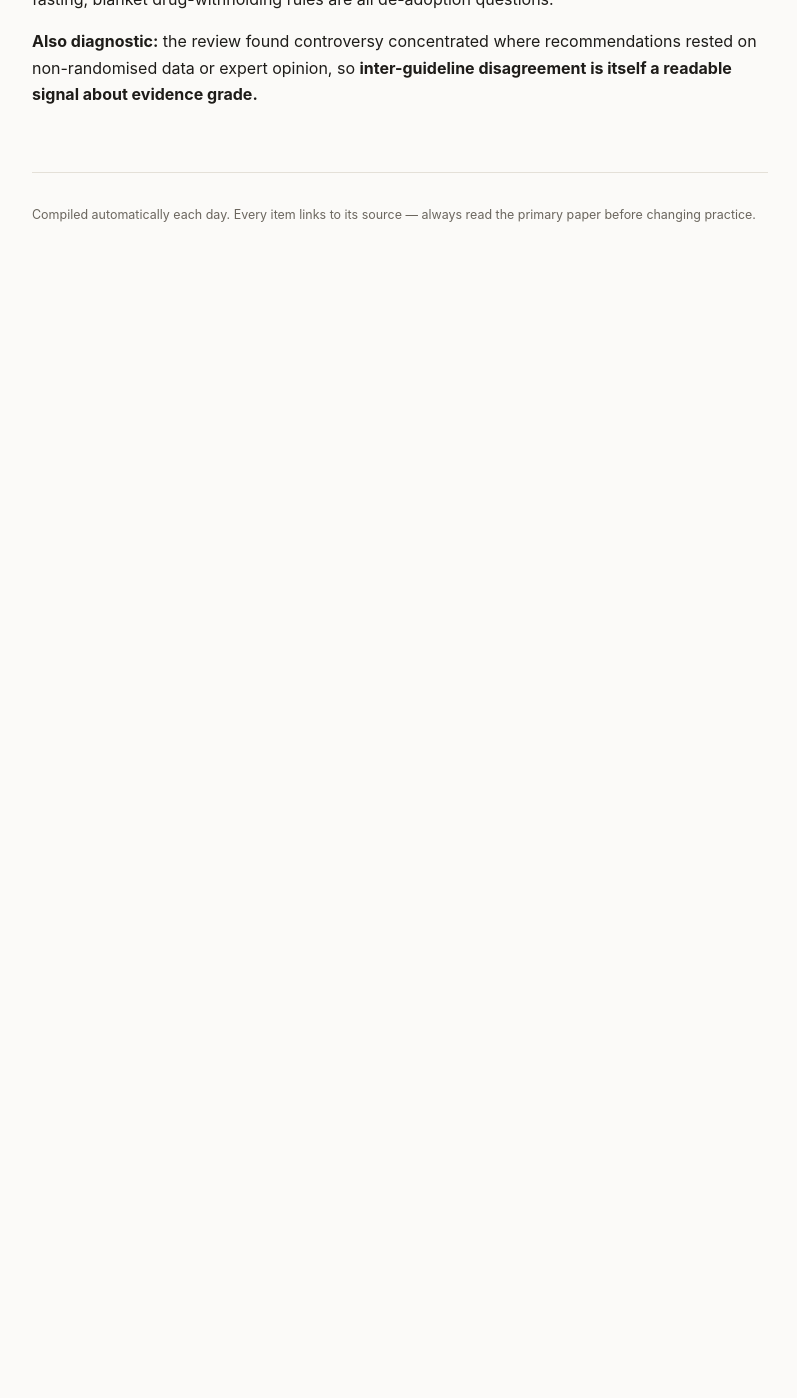
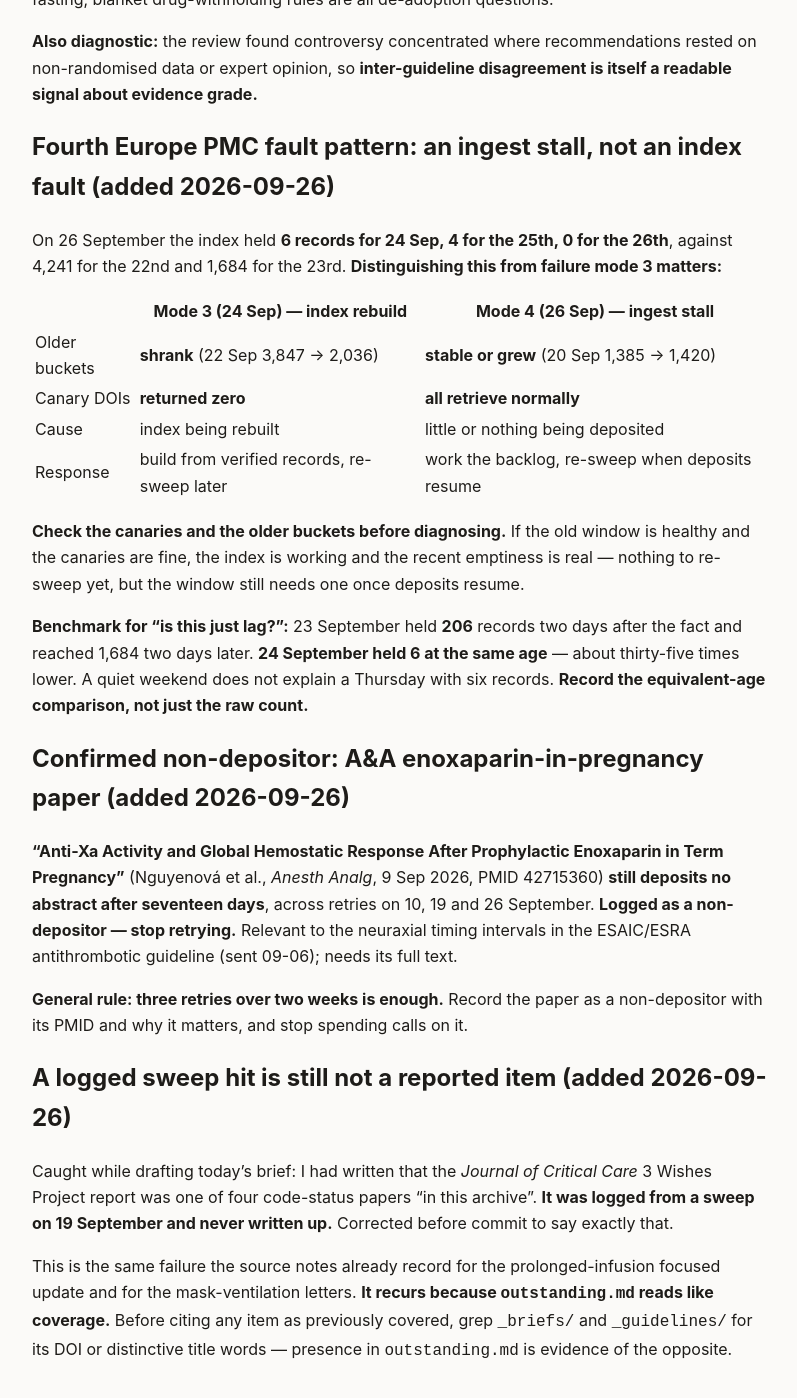
Before and after one commit to nicusilviuu/medical-literature, a Jekyll site: the page built from claude/source-notes.md, in a window 1280 px wide and 1400 px high, scrolled down 27466 px. Shown: the whole window, without its empty margins (240-1037 px from the left). Built offline with Jekyll 4.4.1, drawn with Linux system fonts in a browser that asks for light colours; our own code applies the rules of GitHub Pages for plain Markdown files; before the commit the page ends 27768 px from its top, so only the background shows below that.

Commit message:
Add 2026-09-26 brief; record ingest stall as a distinct fault pattern
Europe PMC has deposited almost nothing for three days: 6 records for 24
September, 4 for the 25th, 0 for the 26th, against 4,241 for the 22nd. This is
NOT Thursday's index rebuild repeating - the older buckets are stable or grown
and all three canary DOIs retrieve normally, so the index is healthy and the
recent emptiness is real. Recorded as a fourth fault pattern with a comparison
table, and with the equivalent-age benchmark that rules out simple lag: 23
September held 206 records at the same age, 24 September holds 6.

So the brief is built entirely from verified backlog, which the recency rule
permits, with the reason stated on the page and every age given plainly.

The DNR and regional analgesia study is the best of the three: 761,000 rib and
hip fracture admissions, DNR associated with lower odds of regional analgesia
for rib fractures but not hip, and strongest in the LEAST frail rib fracture
patients at OR 0.34. The rib-hip dissociation points at clinician
decision-making rather than patient preference, since hip blocks are
protocolised and rib blocks discretionary; and the least-frail finding is the
opposite of what a risk-based explanation predicts. The page also leads with
the baseline that reframes it all - only about 3% of these patients get a block
at all.

Mild hypercapnia after cardiac arrest: safe, improves cerebral oxygenation, no
improvement in neurological recovery or survival. Distinguished from this
month's device papers - an intervention that moves a surrogate without
changing outcome says the surrogate is not the mechanism. The 2015 CCC pilot
protocol was retrieved and cited to show the eleven-year lineage.

And a practical review of patients with implanted intrathecal drug delivery
systems, notable for having read the device manuals, and for the peripartum
neuraxial-access case that few anaesthetists have met.

Two corrections before commit: a code-status cross-reference counted a paper
that was logged from a sweep but never written up, and the A&A
enoxaparin-in-pregnancy paper is now recorded as a confirmed non-depositor
after three retries over seventeen days.

Co-Authored-By: Claude Opus 5 <noreply@anthropic.com>
Claude-Session: https://claude.ai/code/session_01T5ivnnDnrzDTzAtfHdiCMS

```diff
--- a/claude/source-notes.md
+++ b/claude/source-notes.md
@@ -1047,3 +1047,46 @@ blanket drug-withholding rules are all de-adoption questions.
 **Also diagnostic:** the review found controversy concentrated where recommendations rested on
 non-randomised data or expert opinion, so **inter-guideline disagreement is itself a readable signal
 about evidence grade.**
+
+## Fourth Europe PMC fault pattern: an ingest stall, not an index fault (added 2026-09-26)
+
+On 26 September the index held **6 records for 24 Sep, 4 for the 25th, 0 for the 26th**, against 4,241
+for the 22nd and 1,684 for the 23rd. **Distinguishing this from failure mode 3 matters:**
+
+|  | Mode 3 (24 Sep) — index rebuild | Mode 4 (26 Sep) — ingest stall |
+|---|---|---|
+| Older buckets | **shrank** (22 Sep 3,847 → 2,036) | **stable or grew** (20 Sep 1,385 → 1,420) |
+| Canary DOIs | **returned zero** | **all retrieve normally** |
+| Cause | index being rebuilt | little or nothing being deposited |
+| Response | build from verified records, re-sweep later | work the backlog, re-sweep when deposits resume |
+
+**Check the canaries and the older buckets before diagnosing.** If the old window is healthy and the
+canaries are fine, the index is working and the recent emptiness is real — nothing to re-sweep yet,
+but the window still needs one once deposits resume.
+
+**Benchmark for "is this just lag?":** 23 September held **206** records two days after the fact and
+reached 1,684 two days later. **24 September held 6 at the same age** — about thirty-five times lower.
+A quiet weekend does not explain a Thursday with six records. **Record the equivalent-age comparison,
+not just the raw count.**
+
+## Confirmed non-depositor: A&A enoxaparin-in-pregnancy paper (added 2026-09-26)
+
+**"Anti-Xa Activity and Global Hemostatic Response After Prophylactic Enoxaparin in Term Pregnancy"**
+(Nguyenová et al., *Anesth Analg*, 9 Sep 2026, PMID 42715360) **still deposits no abstract after
+seventeen days**, across retries on 10, 19 and 26 September. **Logged as a non-depositor — stop
+retrying.** Relevant to the neuraxial timing intervals in the ESAIC/ESRA antithrombotic guideline
+(sent 09-06); needs its full text.
+
+**General rule: three retries over two weeks is enough.** Record the paper as a non-depositor with
+its PMID and why it matters, and stop spending calls on it.
+
+## A logged sweep hit is still not a reported item (added 2026-09-26)
+
+Caught while drafting today's brief: I had written that the *Journal of Critical Care* 3 Wishes
+Project report was one of four code-status papers "in this archive". **It was logged from a sweep on
+19 September and never written up.** Corrected before commit to say exactly that.
+
+This is the same failure the source notes already record for the prolonged-infusion focused update and
+for the mask-ventilation letters. **It recurs because `outstanding.md` reads like coverage.** Before
+citing any item as previously covered, grep `_briefs/` and `_guidelines/` for its DOI or distinctive
+title words — presence in `outstanding.md` is evidence of the opposite.
```
Also changed, not shown: _briefs/2026-09-26.md (added, +251 -0 lines).
